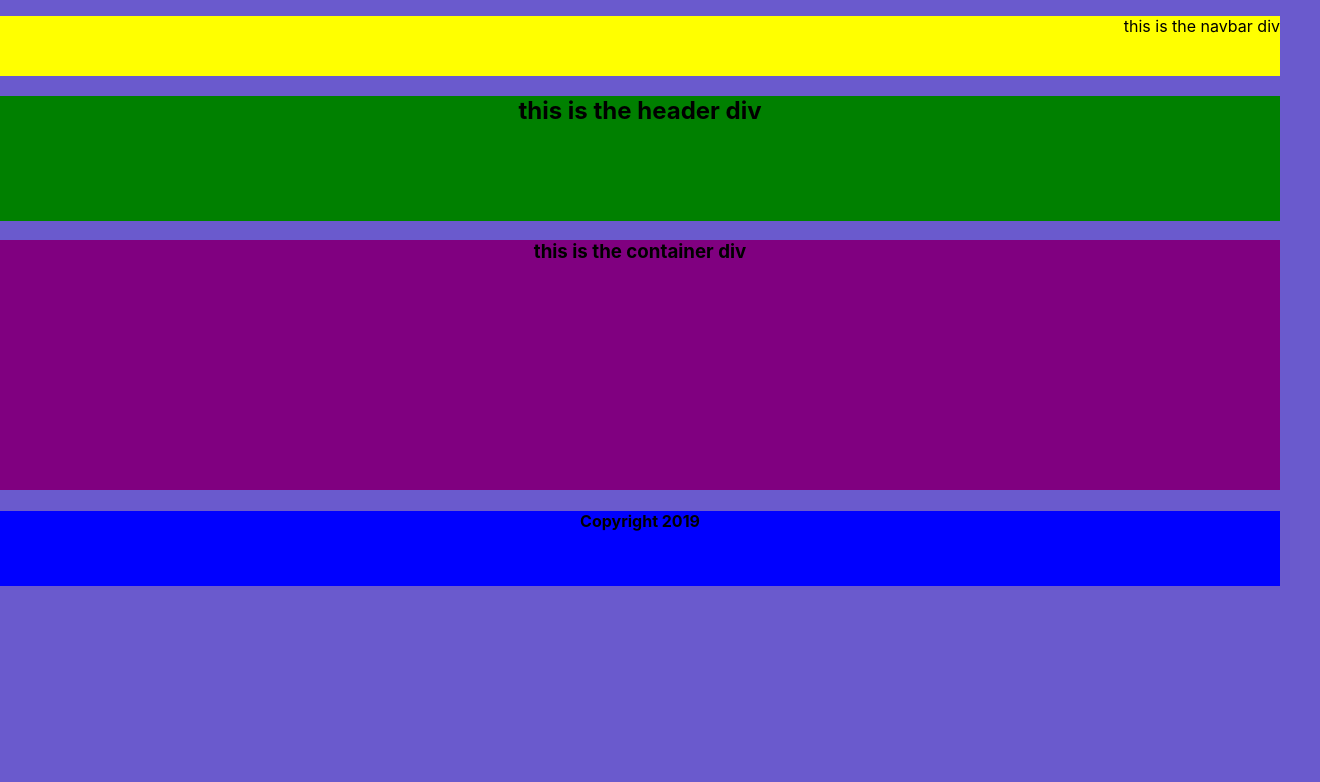
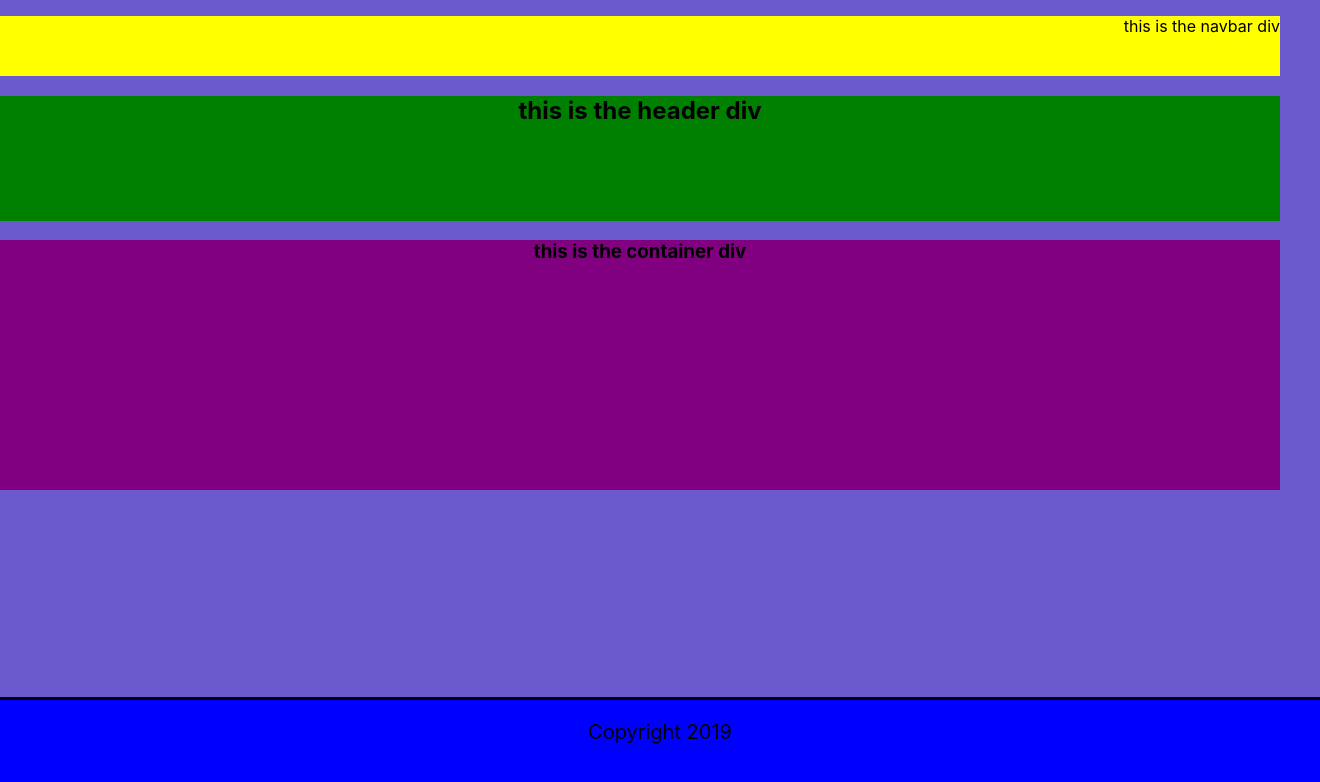
Before and after one commit to Djn94/ClickinOnEmGuins, a React (Create React App) app in the folder my-app/: page / in a window 1280 px wide. Shown: the top 782 px of the page, 1320 px wide, since content can reach past the window. Built offline with nearby package versions, Linux system fonts and the light colour scheme.

Commit message:
working sticky footer

```diff
--- a/my-app/src/components/footer.js
+++ b/my-app/src/components/footer.js
@@ -2,14 +2,32 @@ import React from 'react';
 const style = {
     footerStyle: {
         background: 'blue',
-        height: 75,
-        textAlign: "center",
+        fontSize: 20,
+        color: "black",
+        borderTop: "3px solid black",
+        textAlign: 'center',
+        padding: 20,
+        position: "fixed",
+        left: "0",
+        bottom: "0",
+        height: 60,
+        width: "100%",
+    },
+    ghostdiv: {
+        display: "block",
+        padding: "20px",
+        height: 60,
+        width: "100%",
     }
 }
 function Footer() {
-    return (<div style={style.footerStyle} className='footerDiv'>
-        <h4>Copyright 2019</h4>
-    </div >
+    return (
+        <div>
+            <div style={style.ghostdiv} />
+            <div style={style.footerStyle}>
+                <span id="copyrightText">Copyright 2019</span>
+            </div>
+        </div>
     );
 }
 export default Footer;
```
